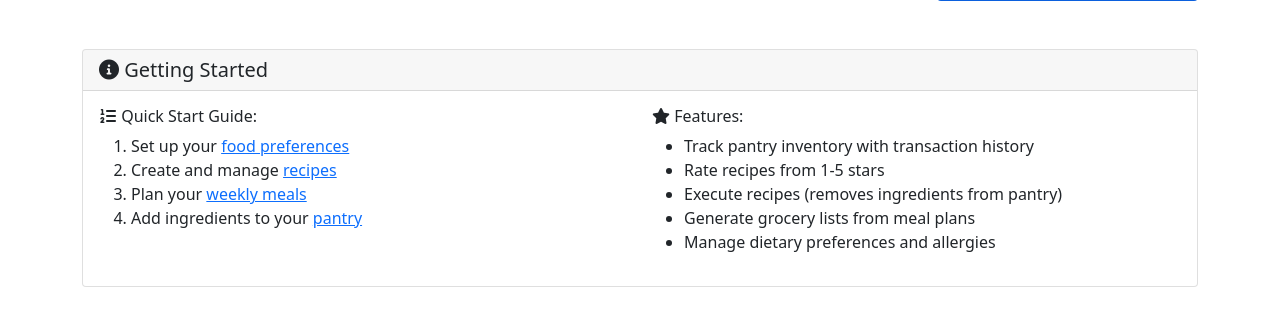
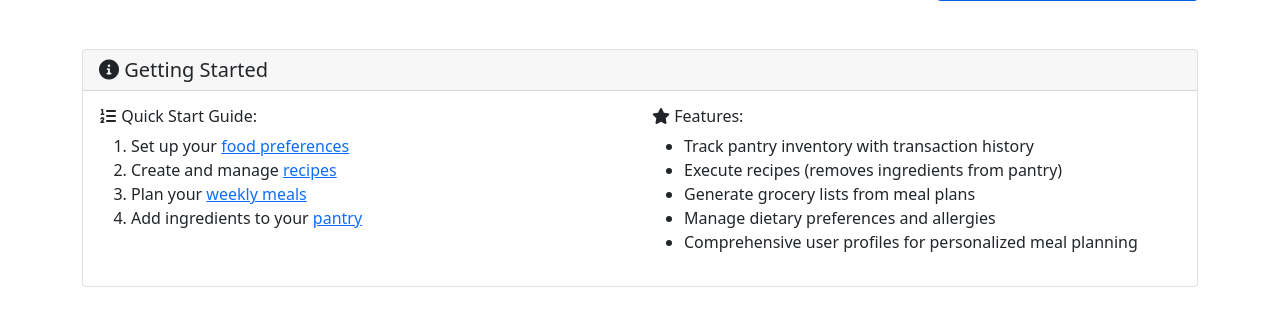
Before and after one commit to bobjansen/MealMCP, a Flask app: page / in a window 1280 px wide. Shown: the part 263-589 px from the top of the page. Run offline with Flask 2, Linux system fonts and the light colour scheme.

Commit message:
Update landing page

```diff
--- a/i18n.py
+++ b/i18n.py
@@ -301,6 +301,7 @@ TRANSLATIONS = {
         "Household size updated successfully!": "Household size updated successfully!",
         "Error updating household size.": "Error updating household size.",
         "Current household:": "Current household:",
+        "Comprehensive user profiles for personalized meal planning": "Comprehensive user profiles for personalized meal planning",
     },
     "nl": {
         "Food Preferences": "Voedselvoorkeuren",
@@ -597,6 +598,7 @@ TRANSLATIONS = {
         "Household size updated successfully!": "Huishoudgrootte succesvol bijgewerkt!",
         "Error updating household size.": "Fout bij bijwerken huishoudgrootte.",
         "Current household:": "Huidig huishouden:",
+        "Comprehensive user profiles for personalized meal planning": "Uitgebreide gebruikersprofielen voor gepersonaliseerde maaltijdplanning",
     },
 }
 
--- a/templates/index.html
+++ b/templates/index.html
@@ -105,10 +105,10 @@
                         <h6><i class="fas fa-star"></i> {{ t('Features:') }}</h6>
                         <ul>
                             <li>{{ t('Track pantry inventory with transaction history') }}</li>
-                            <li>{{ t('Rate recipes from 1-5 stars') }}</li>
                             <li>{{ t('Execute recipes (removes ingredients from pantry)') }}</li>
                             <li>{{ t('Generate grocery lists from meal plans') }}</li>
                             <li>{{ t('Manage dietary preferences and allergies') }}</li>
+                            <li>{{ t('Comprehensive user profiles for personalized meal planning') }}</li>
                         </ul>
                     </div>
                 </div>
```
